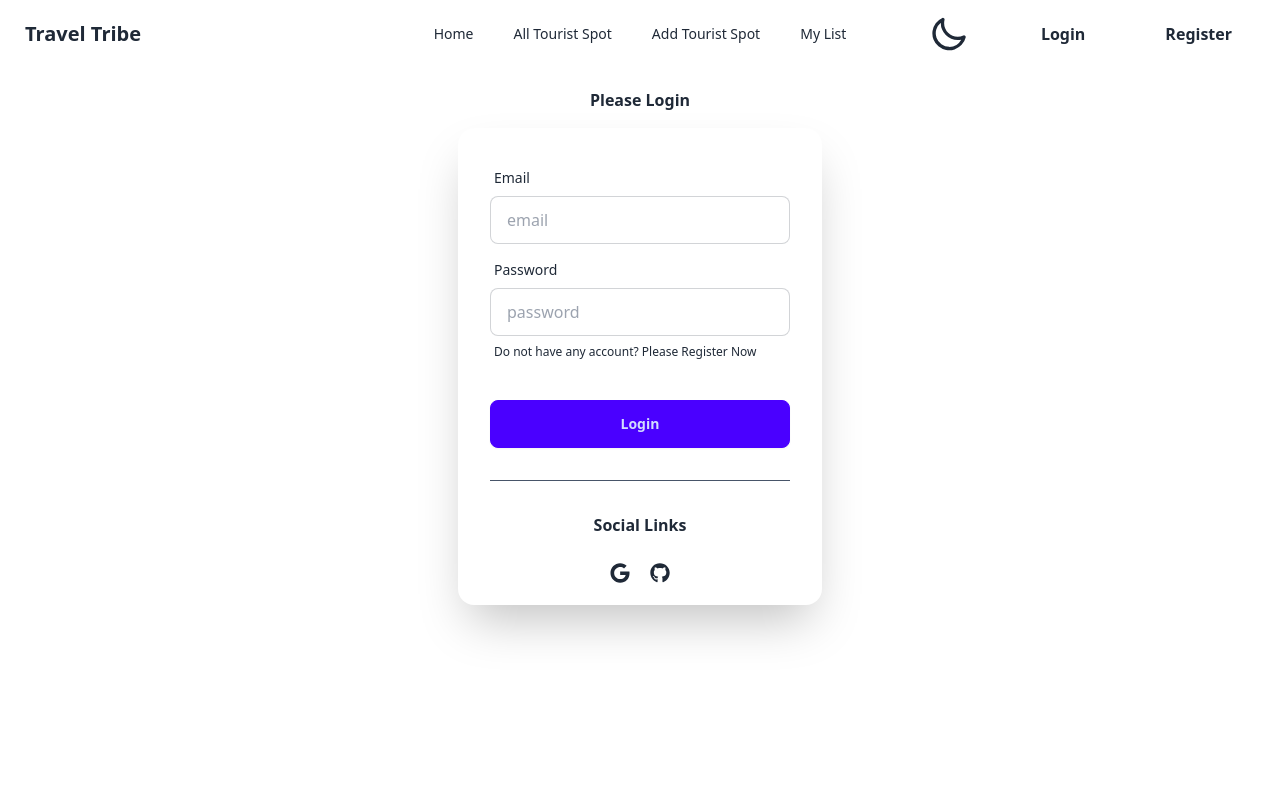
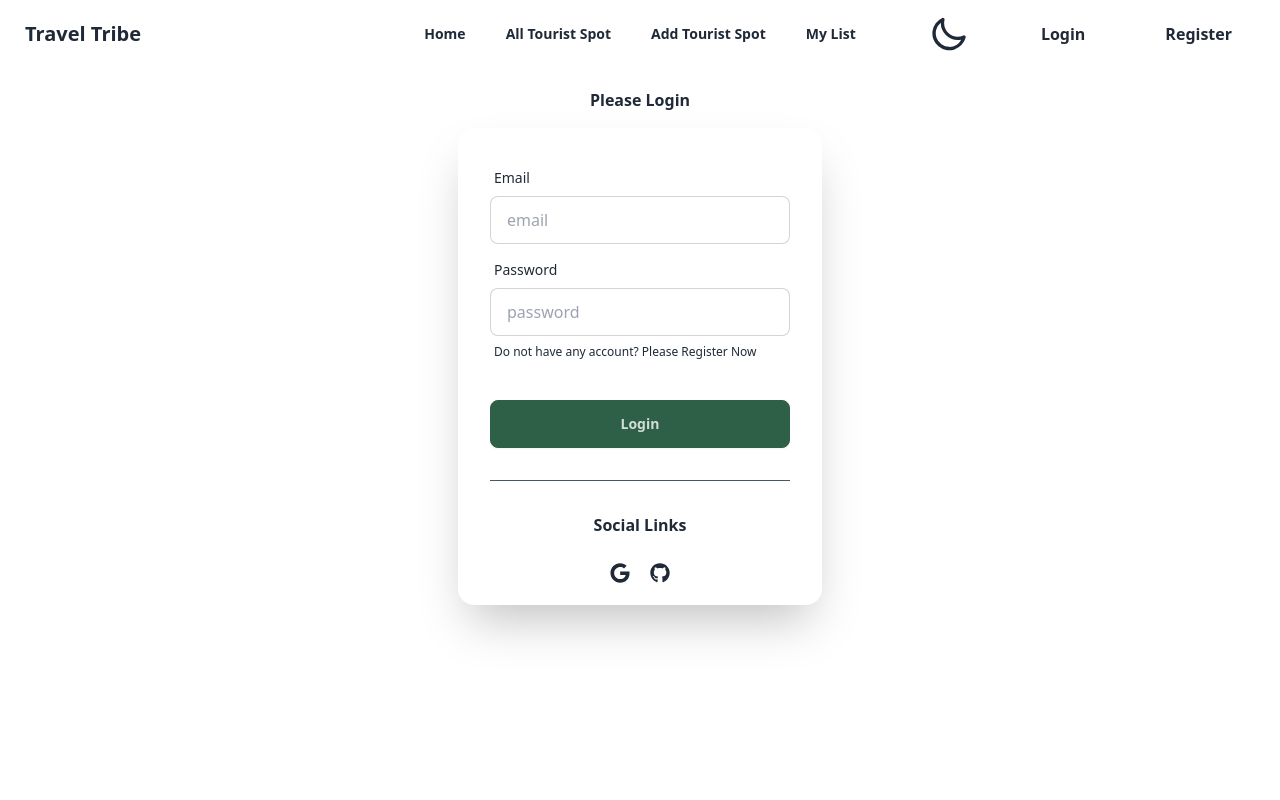
Before and after one commit to bdonti/travel-tribe-client, a React (Vite) app: page /login in a window 1280 px wide. Shown: the top 800 px of the page. Built offline with nearby package versions, Linux system fonts and the light colour scheme; no server answers.

Commit message:
Light Mode Color fixed

```diff
--- a/src/pages/Home/Country.jsx
+++ b/src/pages/Home/Country.jsx
@@ -9,7 +9,7 @@ const Country = ({ country }) => {
           <img src={country.image} alt="Country" />
         </figure>
         <div className="card-body">
-          <h2 className="card-title">{country.countryName}</h2>
+          <h2 className="card-title text-white">{country.countryName}</h2>
           <p className="font-bold text-white">{country.description}</p>
         </div>
       </div>
--- a/src/pages/Home/TouristSpot.jsx
+++ b/src/pages/Home/TouristSpot.jsx
@@ -10,9 +10,11 @@ const TouristSpot = ({ spot }) => {
       </figure>
       <div className="card-body text-center flex-grow flex flex-col justify-between">
         <div className="space-y-2">
-          <h2 className="font-bold text-3xl">{touristsSpotName}</h2>
-          <h3 className="text-[#8F90A6]">{location}</h3>
-          <h3 className="font-bold text-[#8F90A6]">{averageCost} $</h3>
+          <h2 className="font-bold text-3xl text-[#298E8E]">
+            {touristsSpotName}
+          </h2>
+          <h3 className="text-[#2E5F47]">{location}</h3>
+          <h3 className="font-bold text-[#2E5F47]">{averageCost} $</h3>
         </div>
         <div className="card-actions mt-4 justify-center">
           <Link to={`/touristSpot/${_id}`}>
--- a/src/pages/shared/Navbar/Navbar.jsx
+++ b/src/pages/shared/Navbar/Navbar.jsx
@@ -33,7 +33,7 @@ const Navbar = () => {
   }, [theme]);
 
   const items = (
-    <div className="space-x-2 flex flex-col md:flex-row">
+    <div className="space-x-2 flex flex-col md:flex-row font-bold">
       <li>
         <NavLink to="/">Home</NavLink>
       </li>
--- a/tailwind.config.js
+++ b/tailwind.config.js
@@ -9,6 +9,26 @@ export default {
   },
   plugins: [require("daisyui")],
   daisyui: {
-    themes: [ "dark", "light"],
+    themes: [
+      {
+        light: {
+          ...require("daisyui/src/theming/themes")["light"],
+                  primary: "#2E5F47",
+                  secondary: "#88BC6E",
+                  accent: "#84cc16",
+                  neutral: "#2E5F47",
+                  info: "#7c3aed",
+                  success: "#00ff00",
+                  warning: "#be123c",
+                  error: "#ff0000",
+        },
+      },
+      {
+        dark: {
+          ...require("daisyui/src/theming/themes")["dark"],
+
+        }
+      }
+    ],
   },
 }
```
